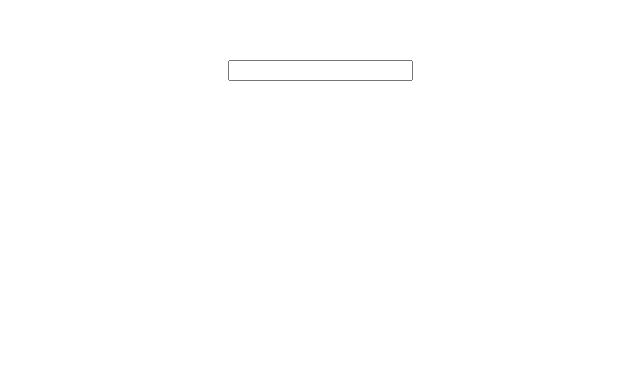
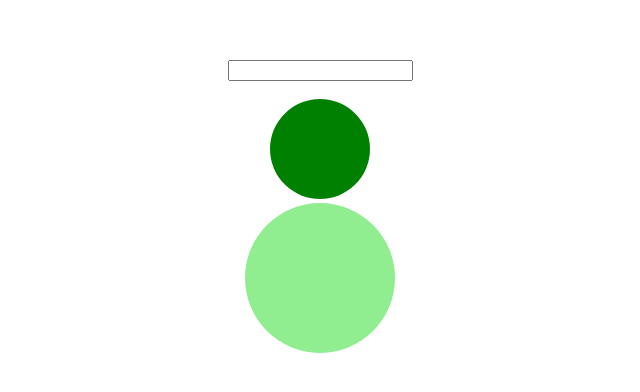
Before and after one commit to futureweb2020/zio-test, a Vue app: page / in a window 1280 px wide. Shown: the top 392 px of the page, without its empty margins (320-960 px from the left). Built offline with nearby package versions, Linux system fonts and the light colour scheme.

Commit message:
draw circle and text using svg

```diff
--- a/src/App.vue
+++ b/src/App.vue
@@ -1,8 +1,8 @@
 <template>
   <div id="app">
     <input type="text" v-model="text"><br/><br/>
-    <TextCircle :text="text" />
-    <TextCircle :text="text" />
+    <TextCircle :text="text" :size="100" :centerX="50" :centerY="50" bgColor="green" />
+    <TextCircle :text="text" :size="150" :centerX="50" :centerY="75" bgColor="lightgreen" />
   </div>
 </template>
 
--- a/src/components/TextCircle.vue
+++ b/src/components/TextCircle.vue
@@ -1,12 +1,21 @@
 <template>
-  <div>{{ text }}</div>
+  <div>
+    <svg :height="size" :width="size">
+      <circle cx="50%" cy="50%" r="50%" :fill="bgColor" />
+      <text :x="centerX" :y="centerY">{{ text }}</text>
+    </svg>
+  </div>
 </template>
 
 <script>
 export default {
   name: 'TextCircle',
   props: {
-    text: String
+    text: String,
+    size: Number,
+    bgColor: String,
+    centerX: Number,
+    centerY: Number
   }
 }
 </script>
```
